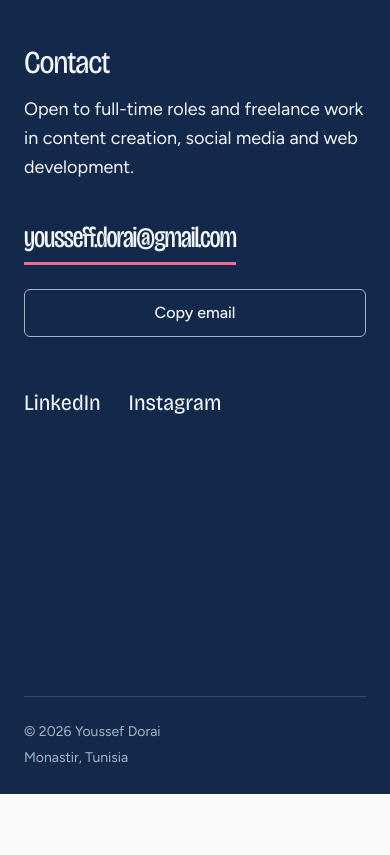
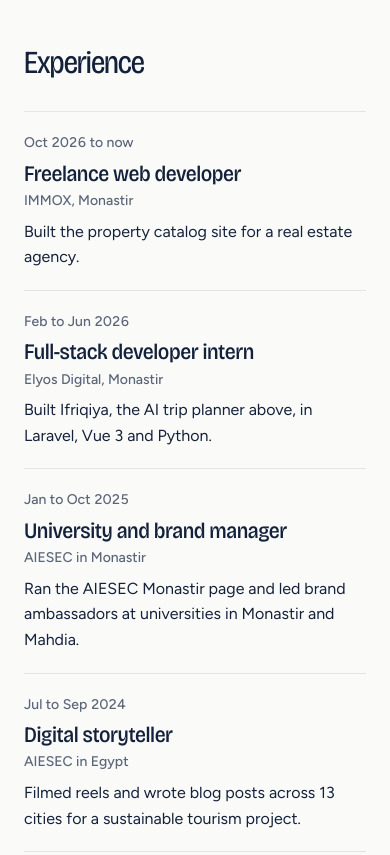
Before and after one commit to Youssef-Doraii/Youssef-Dorai-Resume, a plain HTML site: page index.html in a window 390 px wide. Shown: the part 4940-5795 px from the top of the page. Before the commit the page ends 5734 px from the top, so only its background shows below. Drawn offline with nearby package versions, Linux system fonts and the light colour scheme.

Commit message:
Add a short Experience section with four roles
Co-Authored-By: Claude Opus 5.5 <noreply@anthropic.com>
Claude-Session: https://claude.ai/code/session_01U7GUgKonmhkqKXfc6oZdms

```diff
--- a/index.html
+++ b/index.html
@@ -60,6 +60,7 @@
     <nav aria-label="Main">
       <ul class="nav__links">
         <li><a href="#work">Work</a></li>
+        <li class="nav__xp"><a href="#experience">Experience</a></li>
         <li><a href="#contact">Contact</a></li>
       </ul>
     </nav>
@@ -275,6 +276,43 @@
       </div>
     </div>
   </section>
+  <section class="section" id="experience" aria-labelledby="xp-title">
+    <div class="wrap">
+      <div class="section__head">
+        <h2 id="xp-title">Experience</h2>
+      </div>
+      <ol class="xp">
+        <li class="xp__row">
+          <p class="xp__when">Oct 2026 to now</p>
+          <div class="xp__what">
+            <h3 class="xp__role">Freelance web developer <span class="xp__org">IMMOX, Monastir</span></h3>
+            <p>Built the property catalog site for a real estate agency.</p>
+          </div>
+        </li>
+        <li class="xp__row">
+          <p class="xp__when">Feb to Jun 2026</p>
+          <div class="xp__what">
+            <h3 class="xp__role">Full-stack developer intern <span class="xp__org">Elyos Digital, Monastir</span></h3>
+            <p>Built Ifriqiya, the AI trip planner above, in Laravel, Vue 3 and Python.</p>
+          </div>
+        </li>
+        <li class="xp__row">
+          <p class="xp__when">Jan to Oct 2025</p>
+          <div class="xp__what">
+            <h3 class="xp__role">University and brand manager <span class="xp__org">AIESEC in Monastir</span></h3>
+            <p>Ran the AIESEC Monastir page and led brand ambassadors at universities in Monastir and Mahdia.</p>
+          </div>
+        </li>
+        <li class="xp__row">
+          <p class="xp__when">Jul to Sep 2024</p>
+          <div class="xp__what">
+            <h3 class="xp__role">Digital storyteller <span class="xp__org">AIESEC in Egypt</span></h3>
+            <p>Filmed reels and wrote blog posts across 13 cities for a sustainable tourism project.</p>
+          </div>
+        </li>
+      </ol>
+    </div>
+  </section>
 </main>
 
 <footer class="closing" id="contact" aria-labelledby="contact-title">
--- a/main.js
+++ b/main.js
@@ -150,7 +150,7 @@
     // the trail stays in the empty background: never behind the words, the photo,
     // the timeline or the project cards
     // boxes: kept clear whole; text: only the area the words actually cover
-    const KEEP_CLEAR = '.nav, .hero__frame, .timeline, .card, .closing, .btn';
+    const KEEP_CLEAR = '.nav, .hero__frame, .timeline, .card, .closing, .btn, .xp';
     const TEXT = '.hero__name, .hero__line, .hero__facts, .section__head h2, .section__lede';
     const range = document.createRange();
     const clearRects = () => {
--- a/styles.css
+++ b/styles.css
@@ -297,6 +297,25 @@ a.is-todo-hidden { display: none !important; }
 }
 .section__lede { margin-top: 16px; font-size: var(--t-lead); line-height: 1.5; max-width: 52ch; }
 
+/* ---------- experience: a plain list, newest first ---------- */
+.xp { list-style: none; margin: 0; padding: 0; border-top: 1px solid var(--line); background: var(--bg); }
+.xp__row {
+  display: grid; grid-template-columns: minmax(150px, 3fr) 9fr; gap: 24px;
+  padding: 24px 0; border-bottom: 1px solid var(--line);
+}
+.xp__when { color: var(--muted); font-size: var(--t-small); font-weight: 500; font-variant-numeric: tabular-nums; padding-top: 4px; }
+.xp__role {
+  font-size: var(--t-h3); line-height: 1.2; letter-spacing: -.02em;
+  font-variation-settings: "wdth" 90, "opsz" 36; font-weight: 500;
+}
+.xp__org { display: block; margin-top: 4px; font: 500 var(--t-small)/1.4 var(--f-text); letter-spacing: 0; color: var(--muted); }
+.xp__what p { margin-top: 8px; max-width: 62ch; }
+@media (max-width: 639px) {
+  .xp__row { grid-template-columns: 1fr; gap: 6px; padding: 20px 0; }
+  .xp__when { padding-top: 0; }
+  .nav__links .nav__xp { display: none; }
+}
+
 /* ---------- work cards ---------- */
 .cards { display: grid; grid-template-columns: repeat(2, minmax(0, 1fr)); gap: 72px 24px; }
 .card { scroll-margin-top: calc(var(--nav) + 24px); }
```
